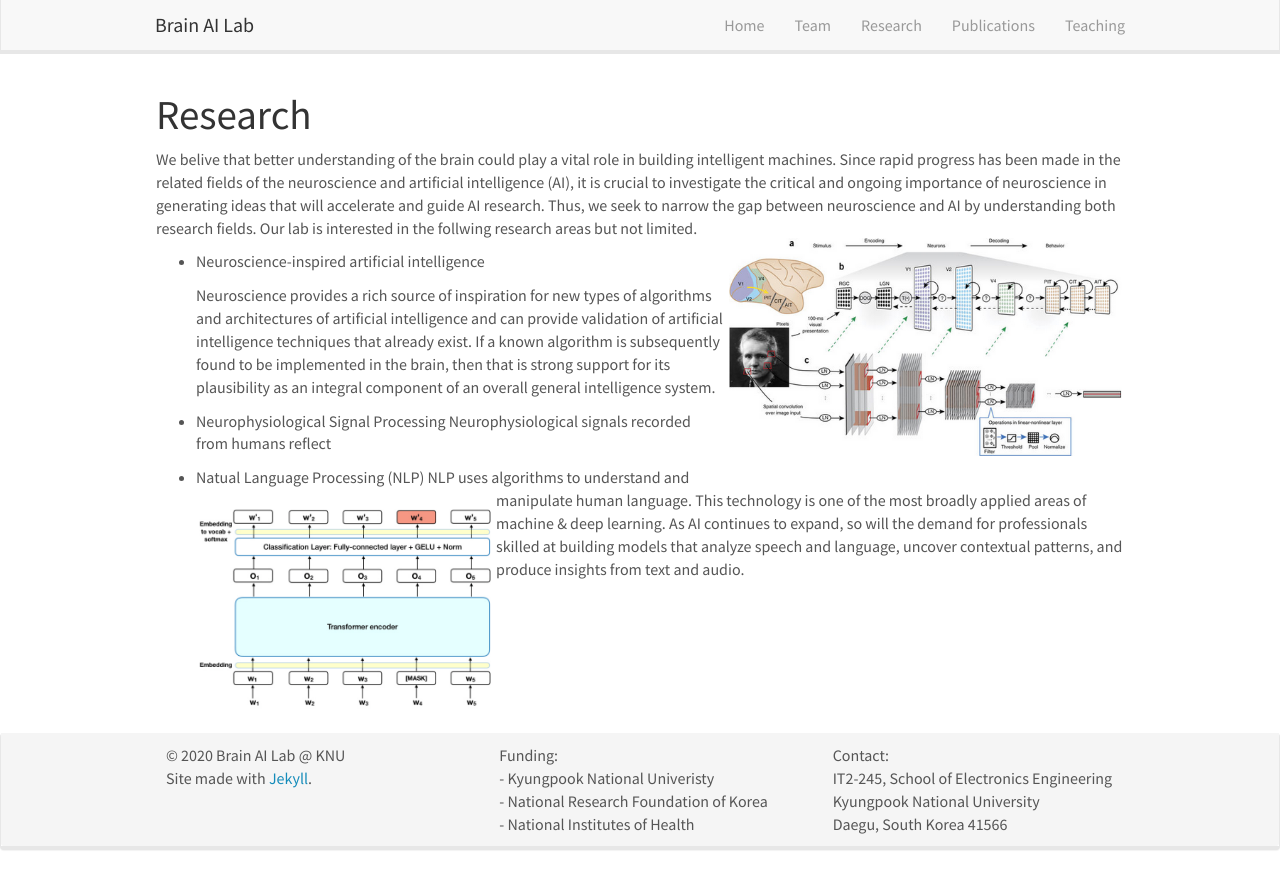
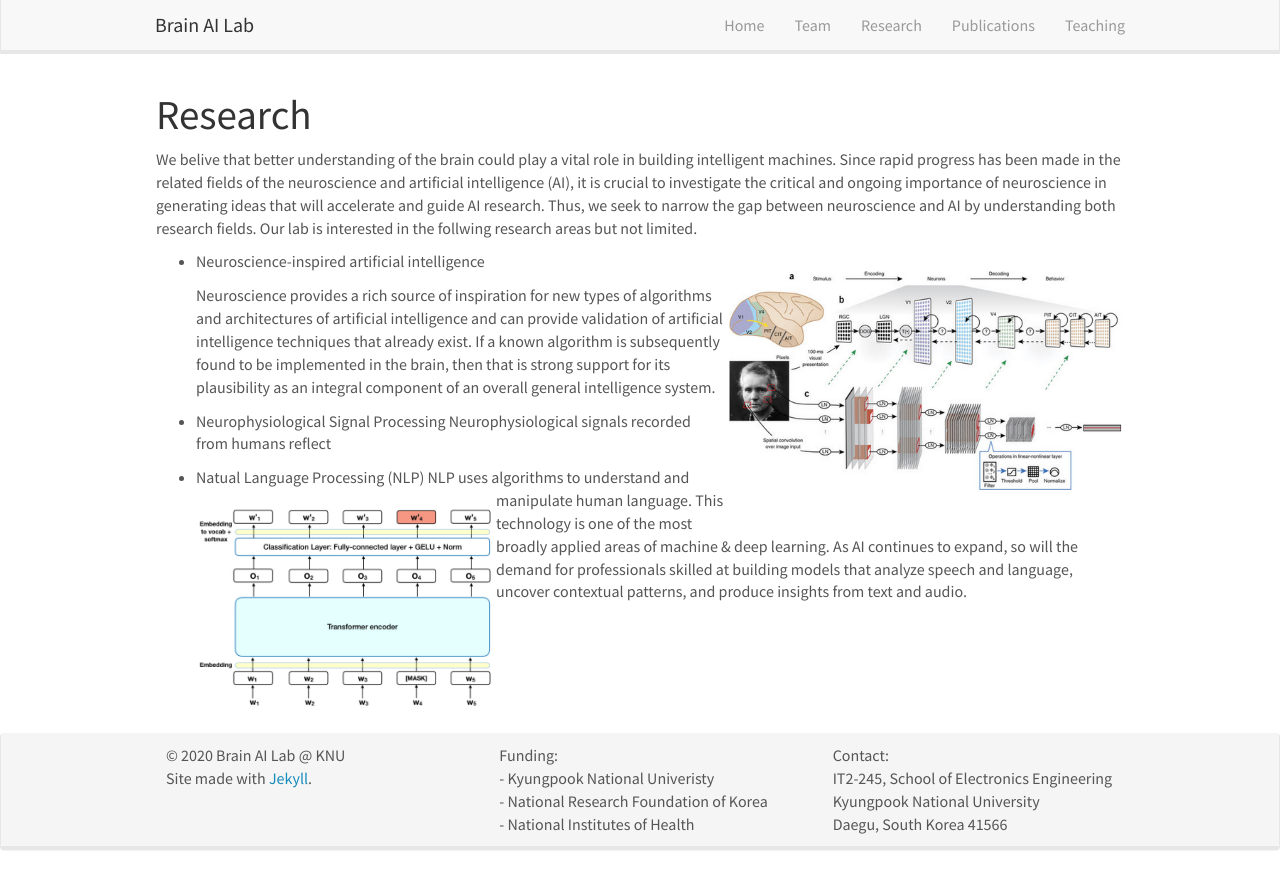
Before and after one commit to KNU-BrainAI/knu-brainai.github.io, a Jekyll site: the page built from _pages/research.md, in a window 1280 px wide. Shown: the top 889 px of the page. Built offline with Jekyll 4.4.1, drawn with Linux system fonts in a browser that asks for light colours; nearby versions of some CDN libraries.

Commit message:
Update research.md

```diff
--- a/_pages/research.md
+++ b/_pages/research.md
@@ -9,10 +9,13 @@ permalink: /research/
 # Research
 
 We belive that better understanding of the brain could play a vital role in building intelligent machines. Since rapid progress has been made in the related fields of the neuroscience and artificial intelligence (AI), it is crucial to investigate the critical and ongoing importance of neuroscience in generating ideas that will accelerate and guide AI research. Thus, we seek to narrow the gap between neuroscience and AI by understanding both research fields. Our lab is interested in the follwing research areas but not limited.
-![]({{ site.url }}{{ site.baseurl }}/images/cnn.png){: style="width: 400px; float: right;border: 5px"}
-- Neuroscience-inspired artificial intelligence
+
+- Neuroscience-inspired artificial intelligence ![]({{ site.url }}{{ site.baseurl }}/images/cnn.png){: style="width: 400px; float: right;border: 5px"}
 
   Neuroscience provides a rich source of inspiration for new types of algorithms and architectures of artificial intelligence and can provide validation of   artificial intelligence techniques that already exist. If a known algorithm is subsequently found to be implemented in the brain, then that is strong support for its plausibility as an integral component of an overall general intelligence system.
+
+
+
 
 
 - Neurophysiological Signal Processing
```
